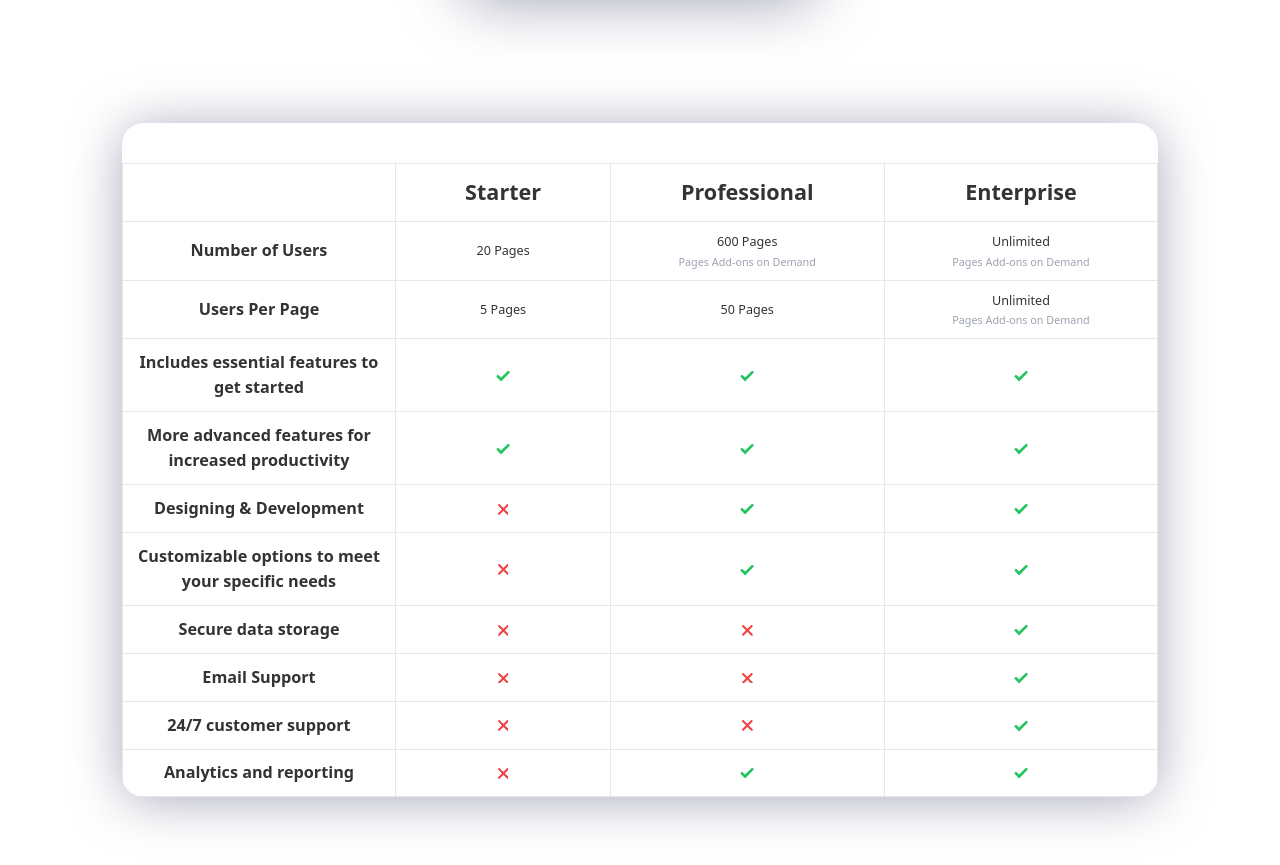
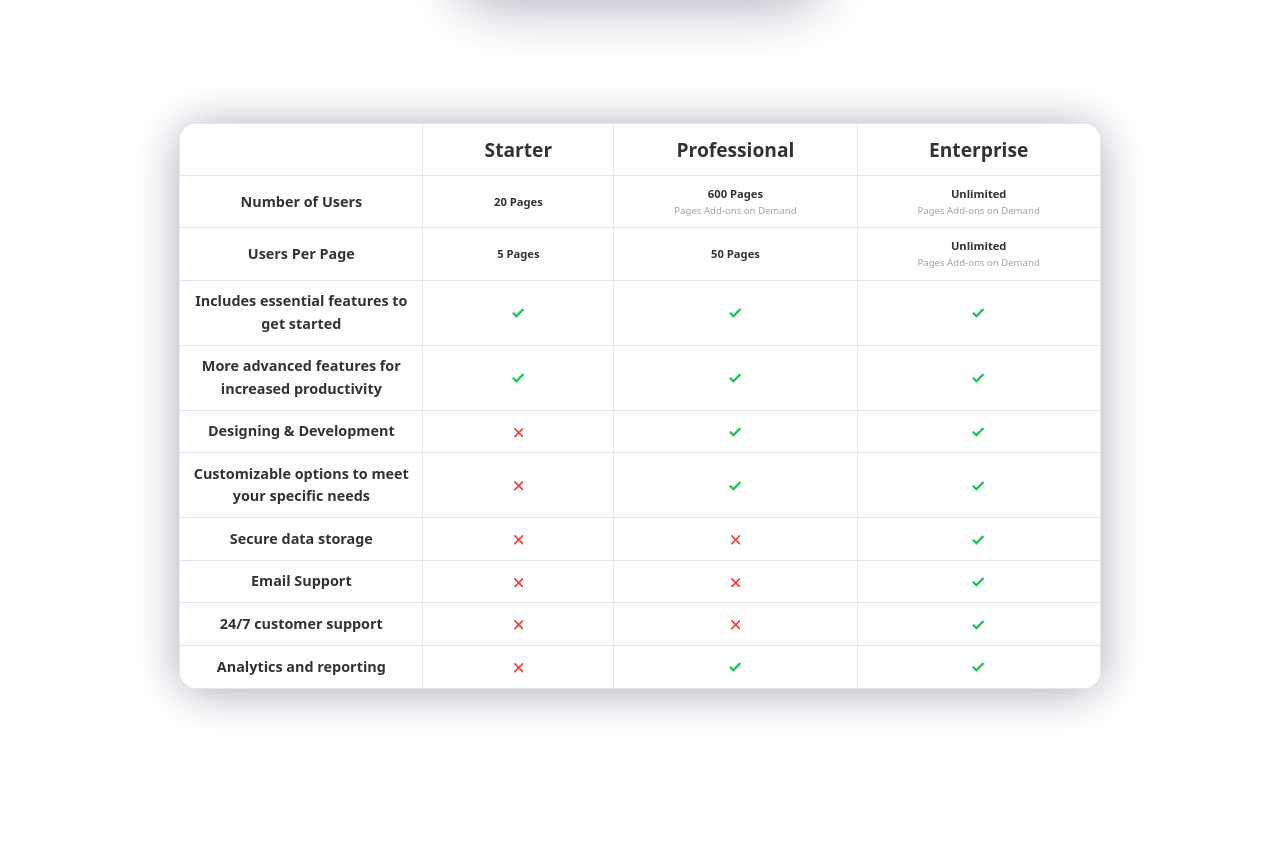
Before and after one commit to romansalom/proyectoMati, a React (Vite) app in the folder vite-project/: page / in a window 1280 px wide. Shown: the part 2035-2900 px from the top of the page. After the commit the page ends 2836 px from the top, so only its background shows below. Built offline with nearby package versions, Linux system fonts and the light colour scheme.

Commit message:
first commit

```diff
--- a/vite-project/src/App.css
+++ b/vite-project/src/App.css
@@ -45,6 +45,6 @@
 }
 
 .contenedores-zoom {
-  zoom: 90%;
+  zoom: 80%;
   /* o transform: scale(0.8); */
 }
--- a/vite-project/src/Components/pircingPreciosDetail.jsx
+++ b/vite-project/src/Components/pircingPreciosDetail.jsx
@@ -2,8 +2,6 @@ import '../App.css';
 export const PrincingPriceDetail = () => {
   return (
     <div className="contenedores-zoom max-w-6xl mx-auto font-sans text-[#333] shadow-[0_4px_60px_-4px_rgba(93,96,127,0.6)] rounded-3xl">
-      <br></br>
-
       <div className="overflow-x-auto mt-5">
         <table className="w-full border border-collapse min-w-[980px]">
           <thead>
@@ -34,16 +32,16 @@ export const PrincingPriceDetail = () => {
               <td className="px-4 py-3 border max-w-[150px] text-lg font-bold">
                 Number of Users
               </td>
-              <td className="px-4 py-3 text-center border max-w-[150px]">
+              <td className="px-4 py-3 text-center border font-bold max-w-[150px]">
                 20 Pages
               </td>
-              <td className="px-4 py-3 text-center border max-w-[150px]">
+              <td className="px-4 py-3 text-center font-bold border max-w-[150px]">
                 600 Pages
                 <p className="text-xs text-gray-400 font-medium mt-1">
                   Pages Add-ons on Demand
                 </p>
               </td>
-              <td className="px-4 py-3 text-center border max-w-[150px]">
+              <td className="px-4 py-3  text-center border font-bold max-w-[150px]">
                 Unlimited
                 <p className="text-xs text-gray-400 font-medium mt-1">
                   Pages Add-ons on Demand
@@ -54,13 +52,13 @@ export const PrincingPriceDetail = () => {
               <td className="px-4 py-3 border max-w-[150px] text-lg font-bold">
                 Users Per Page
               </td>
-              <td className="px-4 py-3 text-center border max-w-[150px]">
+              <td className="px-4 py-3 font-bold text-center border max-w-[150px]">
                 5 Pages
               </td>
-              <td className="px-4 py-3 text-center border max-w-[150px]">
+              <td className="px-4 py-3 font-bold text-center border max-w-[150px]">
                 50 Pages
               </td>
-              <td className="px-4 py-3 text-center border max-w-[150px]">
+              <td className="px-4 py-3 font-bold text-center border max-w-[150px]">
                 Unlimited
                 <p className="text-xs text-gray-400 font-medium mt-1">
                   Pages Add-ons on Demand
```
